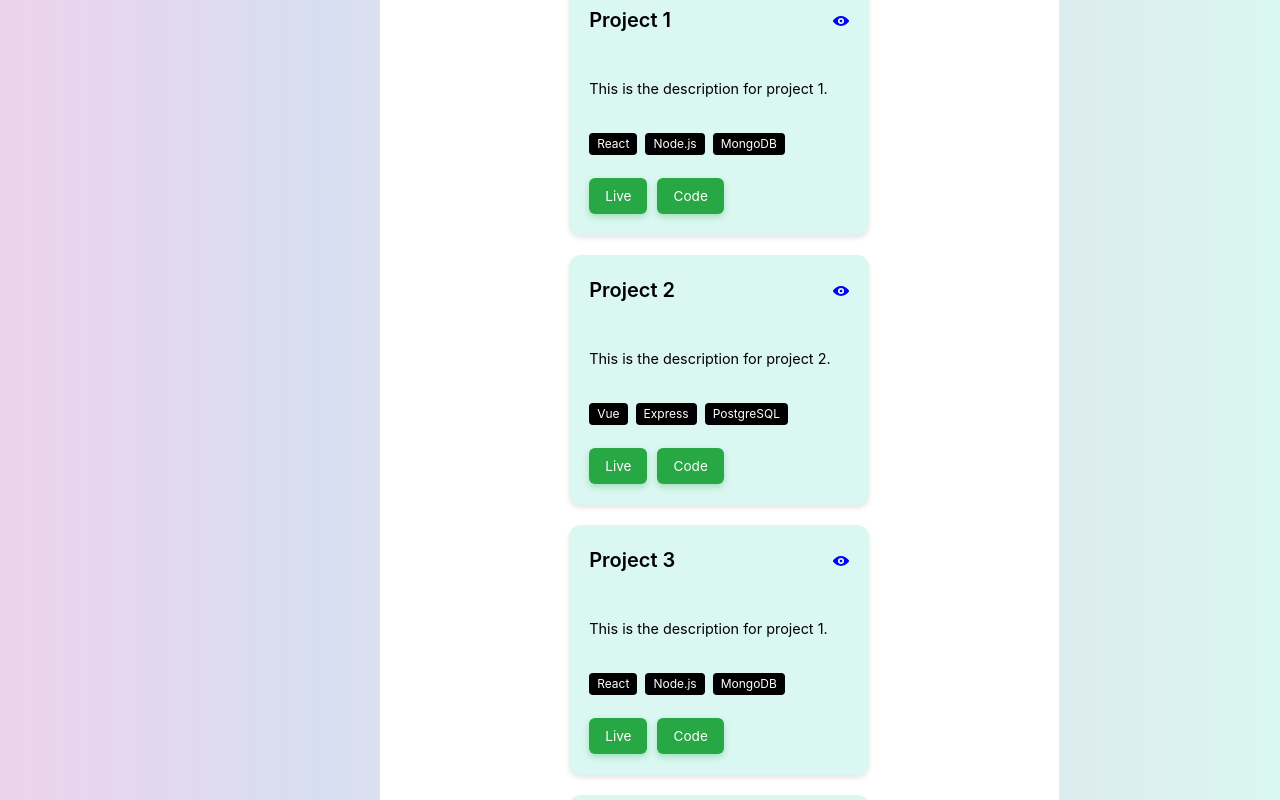
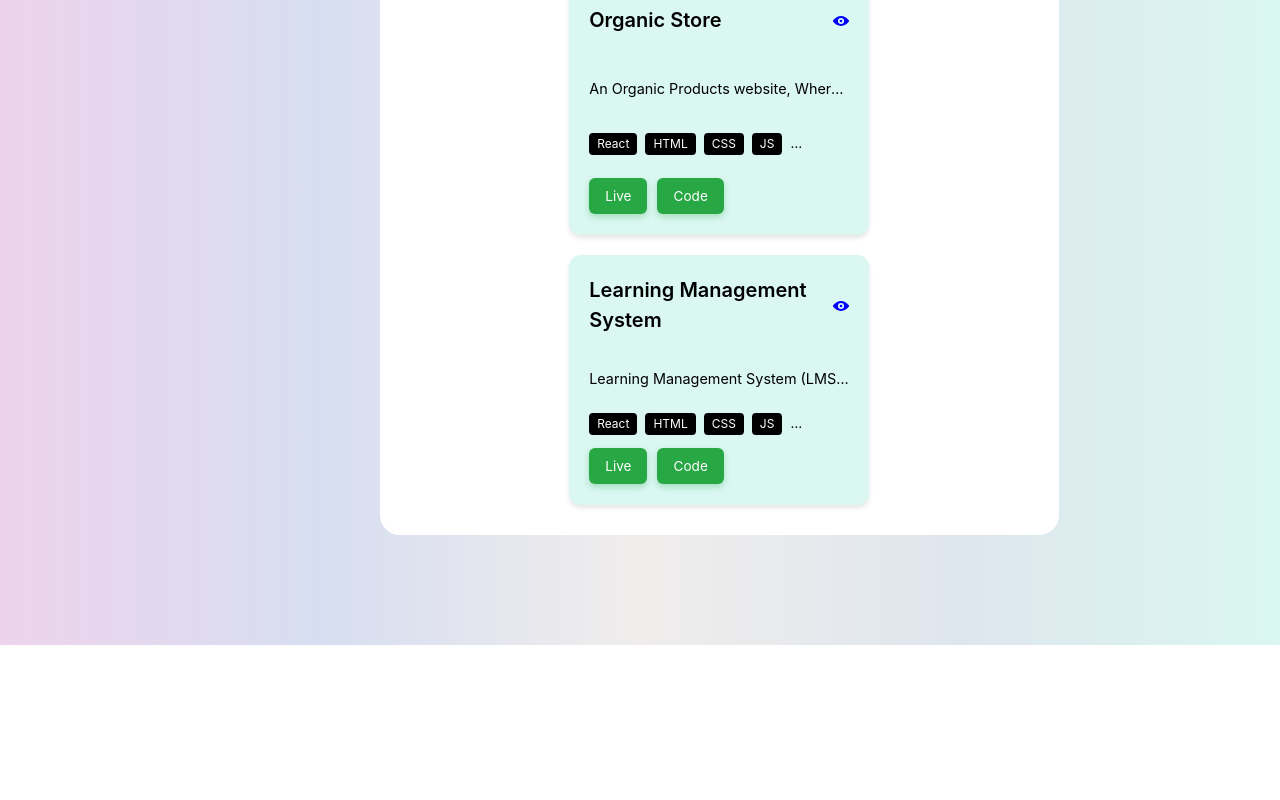
Before and after one commit to mdfaizan973/mdfaizan973.github.io, a React (Create React App) app: page / in a window 1280 px wide. Shown: the part 1340-2140 px from the top of the page. After the commit the page ends 1985 px from the top, so only its background shows below. Built offline with nearby package versions, Linux system fonts and the light colour scheme.

Commit message:
new data addec

```diff
--- a/src/PortfolioComponent2/ContentContainer/Projects/BigProject.jsx
+++ b/src/PortfolioComponent2/ContentContainer/Projects/BigProject.jsx
@@ -9,48 +9,43 @@ export default function BigProject() {
 
   const projects = [
     {
-      title: "Project 1",
-      description: "This is the description for project 1.",
+      title: "Organic Store",
+      description:
+        "An Organic Products website, Where person can buy all the Organics Food products.",
       techStack: [
-        { name: "React", color: "black" },
-        { name: "Node.js", color: "black" },
-        { name: "MongoDB", color: "black" },
+        { name: "React" },
+        { name: "HTML" },
+        { name: "CSS" },
+        { name: "JS" },
+        { name: "Tailwind CSS" },
+        { name: "Axios" },
       ],
-      backgroundImage: "../../../../public/organicstore.png",
-      backgroundColor: "red",
+      backgroundImage:
+        "https://user-images.githubusercontent.com/106812942/278866276-08e3e6cb-0648-4adb-a9fa-891a98e27d33.png",
+      githubURL: "https://github.com/mdfaizan973/ZC_ORG",
+      liveURL: "https://organicstore.vercel.app/",
+      madeBy: "Individuel - Project",
     },
+
     {
-      title: "Project 2",
-      description: "This is the description for project 2.",
+      title: "Learning Management System",
+      description:
+        "Learning Management System (LMS): A platform for students to learn programming.",
       techStack: [
-        { name: "Vue", color: "black" },
-        { name: "Express", color: "black" },
-        { name: "PostgreSQL", color: "black" },
+        { name: "React" },
+        { name: "HTML" },
+        { name: "CSS" },
+        { name: "JS" },
+        { name: "Ant Design(CSS)" },
+        { name: "Node JS" },
+        { name: "Express JS" },
+        { name: "Mongo DB" },
       ],
-      backgroundImage: "https://example.com/background2.jpg",
-      backgroundColor: "blue",
-    },
-    {
-      title: "Project 3",
-      description: "This is the description for project 1.",
-      techStack: [
-        { name: "React", color: "black" },
-        { name: "Node.js", color: "black" },
-        { name: "MongoDB", color: "black" },
-      ],
-      backgroundImage: "https://example.com/background1.jpg",
-      backgroundColor: "red",
-    },
-    {
-      title: "Project 4",
-      description: "This is the description for project 1.",
-      techStack: [
-        { name: "React", color: "black" },
-        { name: "Node.js", color: "black" },
-        { name: "MongoDB", color: "black" },
-      ],
-      backgroundImage: "https://example.com/background1.jpg",
-      backgroundColor: "red",
+      backgroundImage:
+        "https://github.com/mdfaizan973/EduHub-idea_clan/assets/106812942/ccee7c0f-1acd-4791-8208-b09b973f5cb1",
+      githubURL: "https://github.com/mdfaizan973/EduHub-idea_clan",
+      liveURL: "https://faizanlms.vercel.app/",
+      madeBy: "Individuel - Project",
     },
   ];
 
@@ -71,15 +66,7 @@ export default function BigProject() {
       ) : (
         <BigProjectContainer>
           {projects.map((ele, i) => (
-            <ProjectCard
-              key={i}
-              title={ele.title}
-              description={ele.description}
-              techStack={ele.techStack}
-              backgroundColor={ele.backgroundColor}
-              handleDetails={handleDetails}
-              ele={ele}
-            />
+            <ProjectCard key={i} handleDetails={handleDetails} ele={ele} />
           ))}
         </BigProjectContainer>
       )}
--- a/src/PortfolioComponent2/ContentContainer/Projects/ProjectCard.jsx
+++ b/src/PortfolioComponent2/ContentContainer/Projects/ProjectCard.jsx
@@ -2,40 +2,40 @@ import { ViewIcon } from "@chakra-ui/icons";
 import styled from "@emotion/styled";
 import { Tag } from "antd";
 
-export default function ProjectCard({
-  title,
-  description,
-  techStack,
-  backgroundColor,
-  handleDetails,
-  ele,
-}) {
+export default function ProjectCard({ handleDetails, ele }) {
   return (
-    <ProjectCardStyled backgroundColor={backgroundColor}>
+    <>
+      <ProjectCardStyled>
         <CardOverlay>
           <CardContent>
             <CardHeader>
-            <Title>{title}</Title>
+              <Title>{ele.title}</Title>
               <div className="view_icon" onClick={() => handleDetails(ele)}>
                 <ViewIcon />
               </div>
             </CardHeader>
 
-          <Description>{description}</Description>
+            <Description>{ele.description}</Description>
             <TechStack>
-            {techStack.map((tech, index) => (
-              <Tag key={index} color={tech.color || "default"}>
+              {ele &&
+                ele.techStack.map((tech, index) => (
+                  <Tag key={index} color={"black"}>
                     {tech.name}
                   </Tag>
                 ))}
             </TechStack>
             <ButtonGroup>
-            <Button href="#">Live</Button>
-            <Button href="#">Code</Button>
+              <Button target="_blank" href={ele.liveURL}>
+                Live
+              </Button>
+              <Button target="_blank" href={ele.githubURL}>
+                Code
+              </Button>
             </ButtonGroup>
           </CardContent>
         </CardOverlay>
       </ProjectCardStyled>
+    </>
   );
 }
 
@@ -43,7 +43,6 @@ const ProjectCardStyled = styled.div`
   width: 300px;
   height: 250px;
   border-radius: 12px;
-  /* background-color: ${({ backgroundColor }) => `${backgroundColor}`}; */
   background-color: #daf7f1;
   background-size: cover;
   background-position: center;
@@ -105,12 +104,19 @@ const Description = styled.p`
   color: black;
   margin-bottom: -10px;
   text-align: start;
+  white-space: nowrap;
+  overflow: hidden;
+  text-overflow: ellipsis;
 `;
 
 const TechStack = styled.p`
   font-size: 0.85rem;
   text-align: start;
   margin-bottom: -20px;
+  white-space: nowrap;
+  overflow: hidden;
+  text-overflow: ellipsis;
+  color: black;
 `;
 
 const ButtonGroup = styled.div`
--- a/src/PortfolioComponent2/ContentContainer/Projects/SingleData.jsx
+++ b/src/PortfolioComponent2/ContentContainer/Projects/SingleData.jsx
@@ -1,33 +1,34 @@
 import styled from "@emotion/styled";
+import { Tag } from "antd";
 import React from "react";
 
 export default function SingleData({ handleCancel, singleData }) {
-  const { backgroundImage } = singleData;
+  const { title, techStack, description, backgroundImage, githubURL, liveURL } =
+    singleData;
+
   return (
     <div>
       <Container>
         <HeaderSection>
-          <Title>This is The Title</Title>
-          <Image src="../../../../public/organicstore.png" alt="Dashboard" />
+          <Title>{title}</Title>
+          <Image src={backgroundImage} alt="Dashboard" />
         </HeaderSection>
 
-        <Description>
-          Ant Design interprets the color system into two levels: a system-level
-          color system and a product-level color system.
-        </Description>
+        <Description>{description}</Description>
 
         <StatusTagContainer>
-          <StatusTag>HTML</StatusTag>
-          <StatusTag>CSS</StatusTag>
-          <StatusTag>REACT</StatusTag>
-          <StatusTag>DSA</StatusTag>
-          <StatusTag>JS</StatusTag>
+          {techStack.map((ele, i) => (
+            <Tag color="black">{ele.name}</Tag>
+          ))}
         </StatusTagContainer>
-
         <ButtonGroup>
           <div>
-            <Button>Live</Button>
-            <Button>Code</Button>
+            <Button target="_blank" href={liveURL}>
+              Live
+            </Button>
+            <Button target="_blank" href={githubURL}>
+              Code
+            </Button>
           </div>
           <Button style={{ borderRadius: "50%" }} onClick={handleCancel}>
             X
@@ -73,15 +74,6 @@ const StatusTagContainer = styled.div`
   text-align: start;
 `;
 
-const StatusTag = styled.span`
-  background-color: black;
-  color: #fff;
-  border-radius: 12px;
-  padding: 4px 12px;
-  margin-right: 8px;
-  font-size: 12px;
-`;
-
 const Description = styled.p`
   margin: 12px 0;
   font-size: 16px;
@@ -94,7 +86,7 @@ const ButtonGroup = styled.div`
   justify-content: space-between;
 `;
 
-const Button = styled.button`
+const Button = styled.a`
   background-color: #ffff;
   color: black;
   border: 1px solid #ddd;
```
Lines whose indentation alone changed are shown as unchanged.
